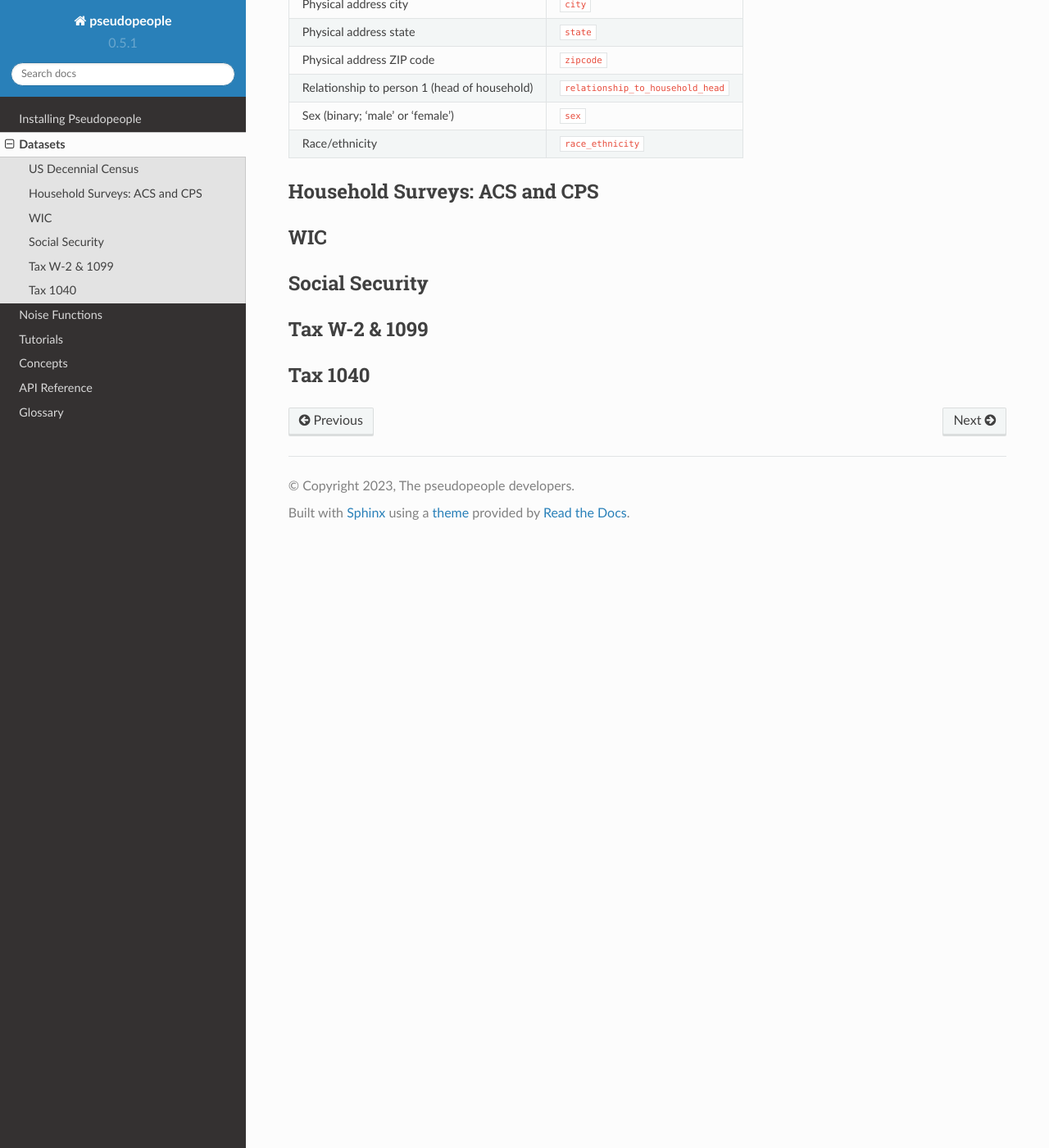
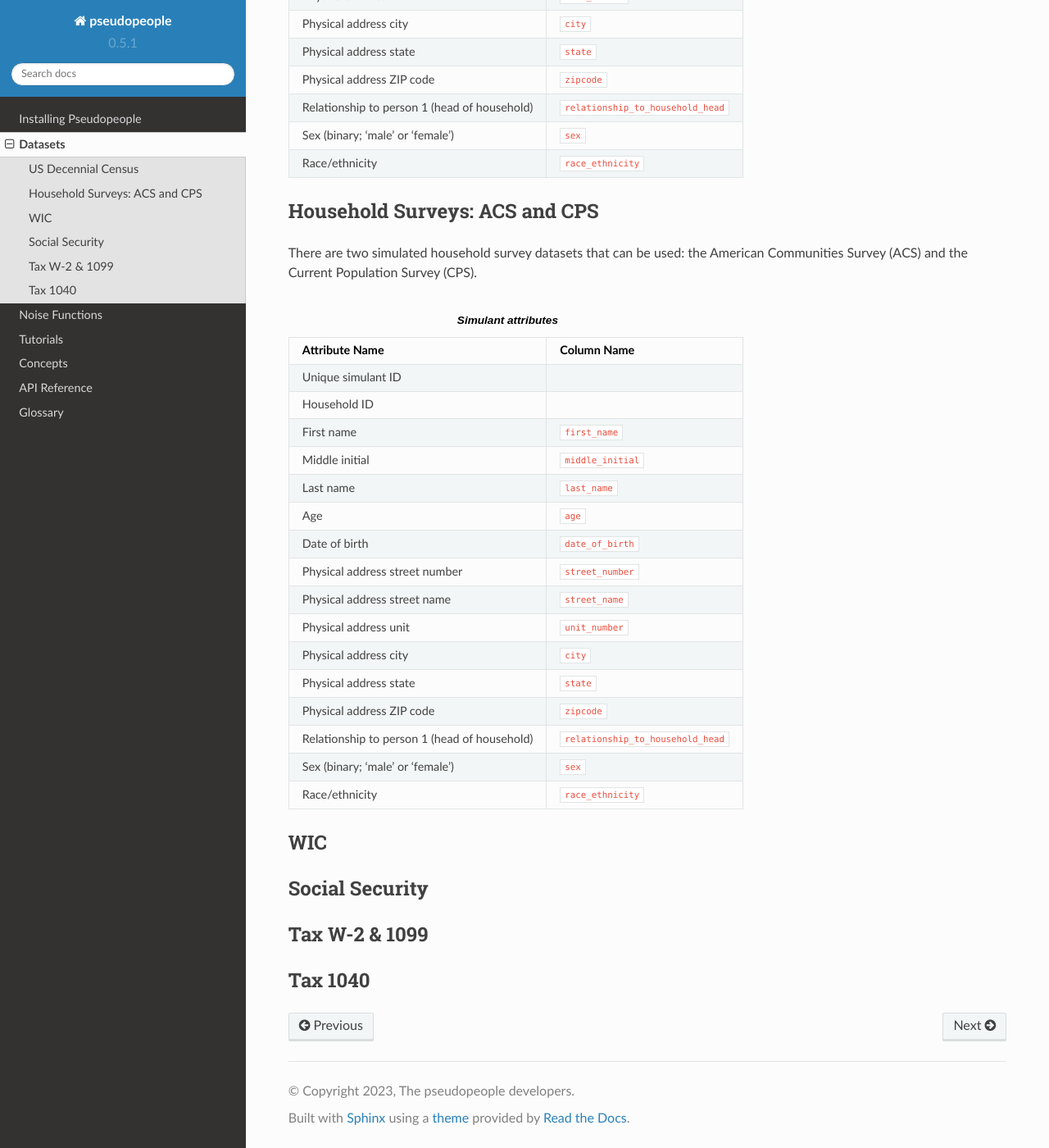
Before and after one commit to ihmeuw/pseudopeople, a Sphinx documentation site: the page built from docs/source/datasets/index.rst, in a window 1280 px wide and 1400 px high, scrolled down 1595 px. Shown: the whole window at 82% size. Built offline with Sphinx 7.4.7 and the Read the Docs theme 2.0.0, drawn with Linux system fonts in a browser that asks for light colours; some of the changed text lies outside the part shown.

Commit message:
Add attribute and column names to household survey docs (#79)
* add household survey dataset descriptions

* edit household survey description

---------

Co-authored-by: Alix Pletcher <pletale@ihme.washington.edu>

```diff
--- a/docs/source/datasets/index.rst
+++ b/docs/source/datasets/index.rst
@@ -3,8 +3,9 @@
 ========
 Datasets
 ========
-Here we cover the simulated datasets, which are analogous to 'real world' administrative records such as tax documents
-and census surveys, that users can generate using :code:`pseudopeople` to test their PRL methods.
+Here we cover the realistic simulated datasets, which are analogous to 'real world' administrative records such as tax documents
+and census surveys, that users can generate using :code:`pseudopeople` for developing and testing Entity Resolution algorithms
+and software.
 
 The below table offers a list of the datasets that can be generated. Each row of a given dataset represents
 an individual simulant, with the columns representing different simulant attributes, such as name, age, sex, et cetera.
@@ -75,7 +76,46 @@ The following simulant attributes are included in this dataset:
 
 Household Surveys: ACS and CPS
 ------------------------------
+There are two simulated household survey datasets that can be used: the American
+Communities Survey (ACS) and the Current Population Survey (CPS).
 
+.. list-table:: **Simulant attributes**
+   :header-rows: 1
+
+   * - Attribute Name
+     - Column Name
+   * - Unique simulant ID
+     -
+   * - Household ID
+     -
+   * - First name
+     - :code:`first_name`
+   * - Middle initial
+     - :code:`middle_initial`
+   * - Last name
+     - :code:`last_name`
+   * - Age
+     - :code:`age`
+   * - Date of birth
+     - :code:`date_of_birth`
+   * - Physical address street number
+     - :code:`street_number`
+   * - Physical address street name
+     - :code:`street_name`
+   * - Physical address unit
+     - :code:`unit_number`
+   * - Physical address city
+     - :code:`city`
+   * - Physical address state
+     - :code:`state`
+   * - Physical address ZIP code
+     - :code:`zipcode`
+   * - Relationship to person 1 (head of household)
+     - :code:`relationship_to_household_head`
+   * - Sex (binary; 'male' or 'female')
+     - :code:`sex`
+   * - Race/ethnicity
+     - :code:`race_ethnicity`
 
 WIC
 ---
```
